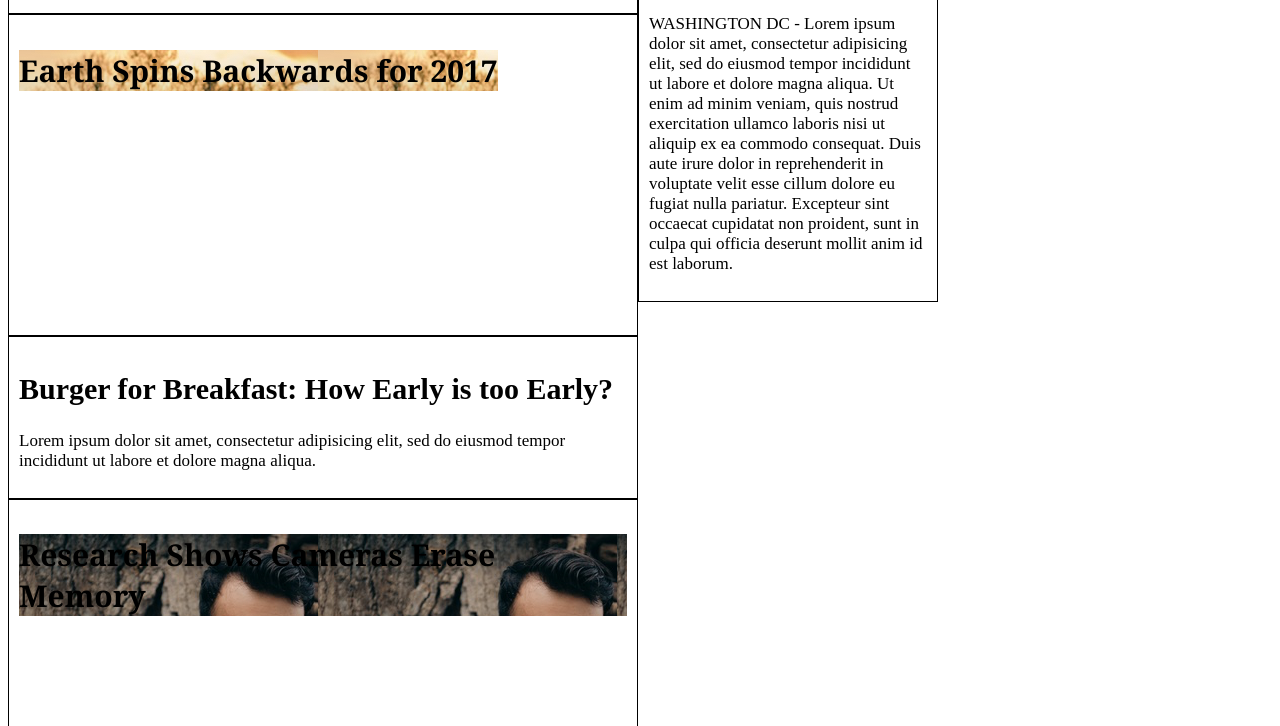
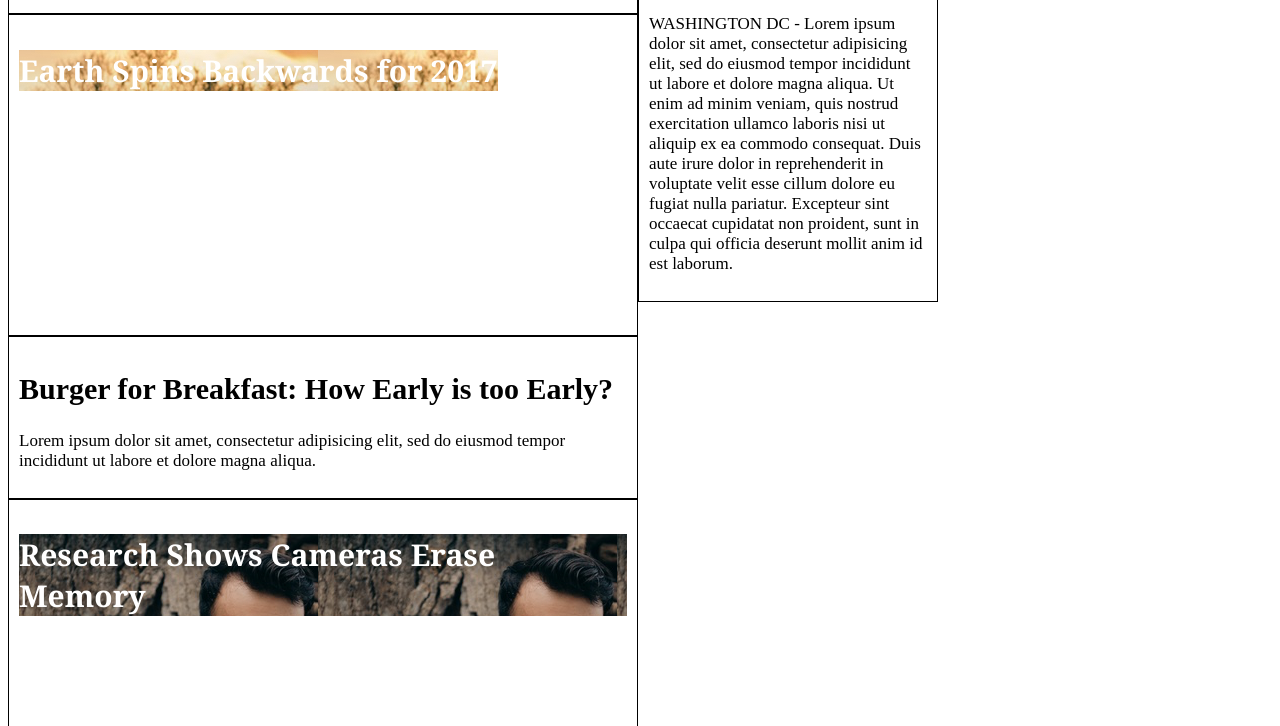
Before and after one commit to dannynj/mytimes, a plain HTML site: page index.html in a window 1280 px wide. Shown: the part 733-1459 px from the top of the page. Drawn offline with Linux system fonts and the light colour scheme.

Commit message:
fixed headline colors

```diff
--- a/style.css
+++ b/style.css
@@ -77,7 +77,6 @@ nav span {
 .story {
   border: 1px solid black;
   padding: 10px;
-
   color: black;
   font-size: 17px;
 }
@@ -87,6 +86,13 @@ nav span {
   font-size: 30px;
   color: black;
 }
+
+/* FIX:
+
+image headlines not White
+Photo sizes
+
+*/
 
 /* CSS for image boxes */
 .images {
@@ -98,6 +104,9 @@ nav span {
   height: 300px;
 }
 
+.images h2 {
+  color: white;
+}
 .image-tuna h1 {
   background-image: url(img-tuna.png);
   font-size: 40px;
```
